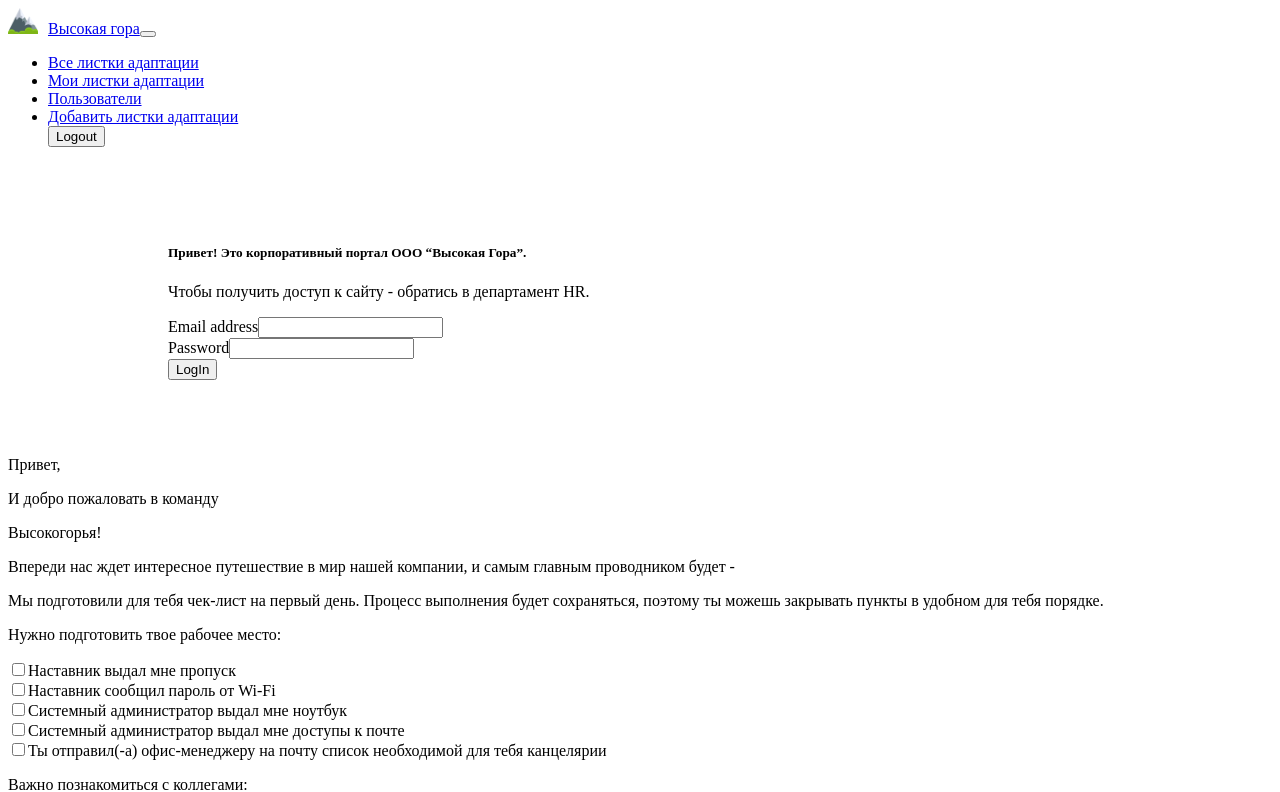
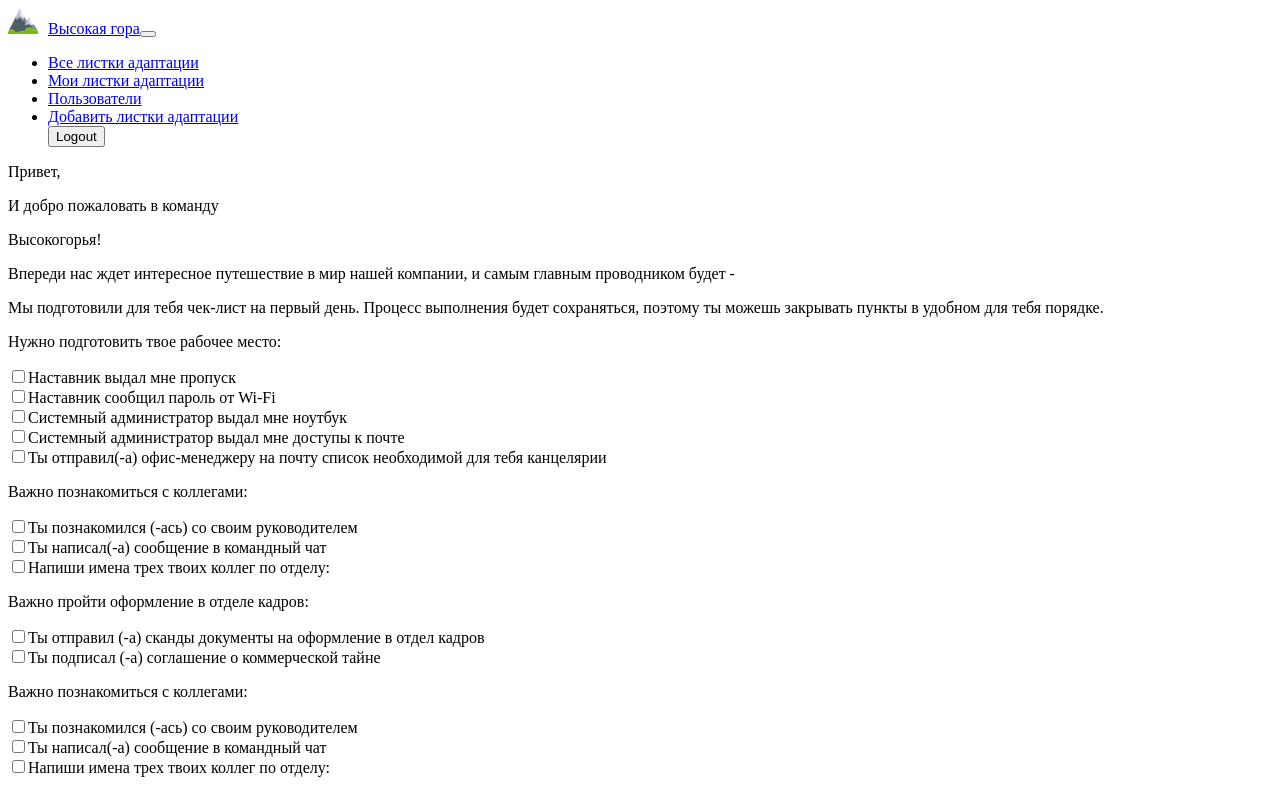
Before and after one commit to p1nc0de/hr_progress_bar, a React app: page /checklists/1 in a window 1280 px wide. Shown: the top 792 px of the page. Built offline with nearby package versions, Linux system fonts and the light colour scheme; the HTML template or start-up script is replaced by a standard one.

Commit message:
checklist need to fix

```diff
--- a/src/components/App.jsx
+++ b/src/components/App.jsx
@@ -14,7 +14,6 @@ function App({ lists, myLists, list, userEmail }) {
   return (
     <>
       <Navbar setChecklists={setChecklists} setMyChecklists={setMyChecklists} />
-      <Home />
       <Routes>
         <Route path="/" element={<Home checklists={checklists} setUser={setUser} />} />
         <Route path="/templates" element={<Templates checklists={checklists} setChecklists={setChecklists} />} />
--- a/src/components/Checklist.jsx
+++ b/src/components/Checklist.jsx
@@ -1,11 +1,24 @@
-import React from 'react';
+import React, { useState } from 'react';
 
 //
 function Checklist({ list }) {
+  // console.log(list.q12);
+  // const [state, setstate] = useState(initialState);
+  // useEffect(() => {
+  //   const data = fetch ('/api/checklist', {
+  //     method: 'POST',
+  //     headers: {
+  //       'Content-type': 'application/json',
+  //     },
+  //     body: JSON.stringify()
+  //   })
+
+  // }, []);
   return (
+    <div className="container">
       <form>
         <div className="d-grid gap-4 p-3">
-        <p className="lh-sm">
+          <div>
             Привет,
             <p className="text-start text-success">
               {' '}
@@ -27,7 +40,7 @@ function Checklist({ list }) {
               Процесс выполнения будет сохраняться, поэтому ты можешь
               закрывать пункты в удобном для тебя порядке.
             </p>
-        </p>
+          </div>
           <div className="vstack p-3">
             <p className="fw-bold">Нужно подготовить твое рабочее место:</p>
             <div className="form-check">
@@ -169,6 +182,7 @@ function Checklist({ list }) {
           </p>
         </div>
       </form>
+    </div>
   );
 }
 
--- a/src/components/TemplateCard.jsx
+++ b/src/components/TemplateCard.jsx
@@ -11,7 +11,7 @@ export default function TemplateCard({ template }) {
       <div className="card">
         <div className="card-body">
           <h5 className="card-title">Лист адаптации</h5>
-          <p className="card-text">{`Сотрудник: ${template.firstName} ${template.lastName}`}</p>
+          <p className="card-text">{`Сотрудник: ${template.UserName}`}</p>
           <p className="card-text">{`Наставник: ${template.menthorName}`}</p>
           <p className="card-text">{`Прогресс: ${progressCounter(template)} %`}</p>
           <button type="button" onClick={clickHandler} className="btn btn-primary">Посмотреть лист</button>
```
Also changed, not shown: src/routes/indexRouter.js (+12 -0 lines). Lines whose indentation alone changed are shown as unchanged.
